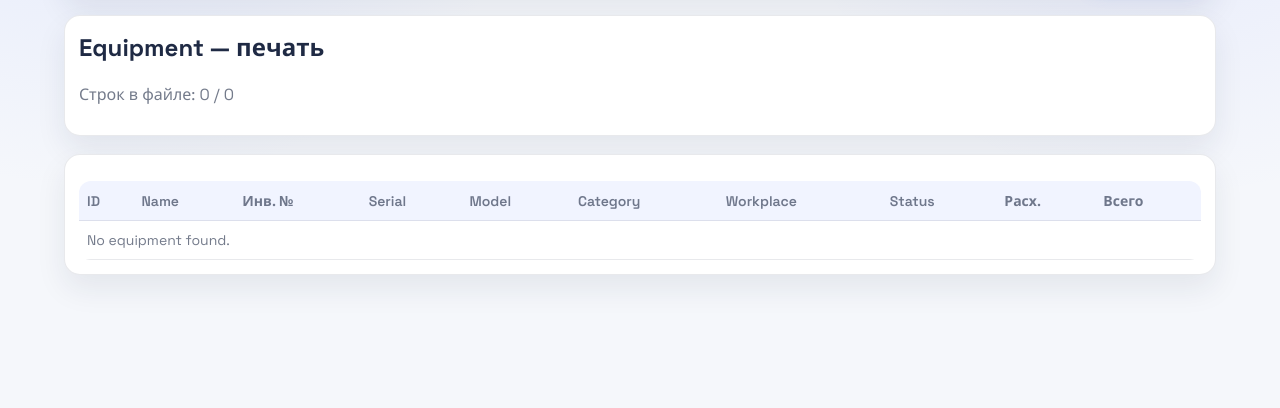
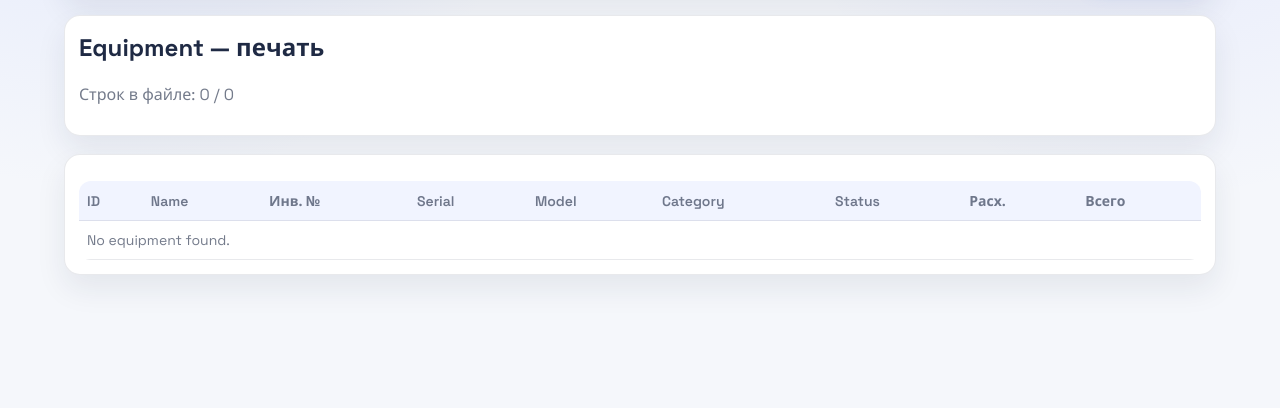
Before and after one commit to Timok951/MPTTools, a Django app: page /equipment/print/ in a window 1280 px wide. Shown: the part 295-703 px from the top of the page. Run offline with Django 5.2, Linux system fonts and the light colour scheme; the visitor is signed in with stand-in values (Sample User, id 1); data comes from the database, SQL or seed files in the repository; data that the repository does not hold is empty.

Commit message:
fixed equipment

```diff
--- a/TIP/inventory/portal_forms.py
+++ b/TIP/inventory/portal_forms.py
@@ -41,13 +41,12 @@ class PortalEquipmentForm(forms.ModelForm):
 
     class Meta:
         model = Equipment
-        fields = _model_fields(Equipment, omit=("inventory_number",))
+        fields = _model_fields(Equipment, omit=("inventory_number", "workplace"))
         labels = {
             "name": "Название",
             "category": "Категория",
             "serial_number": "Серийный номер",
             "model": "Модель",
-            "workplace": "Рабочее место",
             "is_consumable": "Это расходник",
             "status": "Статус",
             "quantity_total": "Количество всего",
--- a/TIP/inventory/templates/inventory/equipment_detail.html
+++ b/TIP/inventory/templates/inventory/equipment_detail.html
@@ -41,7 +41,6 @@
                             <li>Категория: {{ item.category|default:"—" }}</li>
                             <li>Серийный номер: {{ item.serial_number|default:"—" }}</li>
                             <li>Модель: {{ item.model|default:"—" }}</li>
-                            <li>Рабочее место: {{ item.workplace|default:"—" }}</li>
                             <li>Расходник: {% if item.is_consumable %}Да{% else %}Нет{% endif %}</li>
                         </ul>
                     </div>
--- a/TIP/inventory/templates/inventory/equipment_print.html
+++ b/TIP/inventory/templates/inventory/equipment_print.html
@@ -45,7 +45,6 @@
                 <th>{% trans "Serial" %}</th>
                 <th>{% trans "Model" %}</th>
                 <th>{% trans "Category" %}</th>
-                <th>{% trans "Workplace" %}</th>
                 <th>{% trans "Status" %}</th>
                 <th>{% ui_text "Расх." "Cons." %}</th>
                 <th>{% ui_text "Всего" "Total qty" %}</th>
@@ -60,13 +59,12 @@
                 <td>{{ item.serial_number|default:"—" }}</td>
                 <td>{{ item.model|default:"—" }}</td>
                 <td>{{ item.category|default:"—" }}</td>
-                <td>{{ item.workplace|default:"—" }}</td>
                 <td>{{ item.get_status_display }}</td>
                 <td>{% if item.is_consumable %}{% ui_text "Да" "Yes" %}{% else %}{% ui_text "Нет" "No" %}{% endif %}</td>
                 <td>{{ item.quantity_total }}</td>
             </tr>
             {% empty %}
-            <tr><td colspan="10" class="muted">{% trans "No equipment found." %}</td></tr>
+            <tr><td colspan="9" class="muted">{% trans "No equipment found." %}</td></tr>
             {% endfor %}
         </tbody>
     </table>
--- a/TIP/inventory/views.py
+++ b/TIP/inventory/views.py
@@ -984,7 +984,6 @@ def _equipment_list_filtered_queryset(request):
     query = request.GET.get("q", "").strip()
     status = request.GET.get("status", "").strip()
     category = request.GET.get("category", "").strip()
-    workplace = request.GET.get("workplace", "").strip()
     consumable = request.GET.get("consumable", "").strip()
     low_stock = request.GET.get("low_stock", "").strip()
 
@@ -1005,9 +1004,6 @@ def _equipment_list_filtered_queryset(request):
     if category:
         queryset = queryset.filter(category_id=category)
 
-    if workplace:
-        queryset = queryset.filter(workplace_id=workplace)
-
     if consumable:
         queryset = queryset.filter(is_consumable=consumable == "1")
 
@@ -1018,7 +1014,6 @@ def _equipment_list_filtered_queryset(request):
         "q": query,
         "status": status,
         "category": category,
-        "workplace": workplace,
         "consumable": consumable,
         "low_stock": low_stock,
         "show_deleted": "1" if show_deleted else "",
@@ -1039,7 +1034,6 @@ def equipment_export_csv(request):
             "serial_number",
             "model",
             "category",
-            "workplace",
             "status",
             "is_consumable",
             "quantity_total",
@@ -1057,7 +1051,6 @@ def equipment_export_csv(request):
                 eq.serial_number,
                 eq.model,
                 eq.category.name if eq.category_id else "",
-                eq.workplace.name if eq.workplace_id else "",
                 eq.get_status_display(),
                 "1" if eq.is_consumable else "0",
                 eq.quantity_total,
@@ -1158,7 +1151,6 @@ def equipment_list(request):
     query = list_filters["q"]
     status = list_filters["status"]
     category = list_filters["category"]
-    workplace = list_filters["workplace"]
     consumable = list_filters["consumable"]
 
     page_obj = _paginate(request, queryset, page_size)
@@ -1169,7 +1161,6 @@ def equipment_list(request):
     base_filters = {
         "q": query,
         "category": category,
-        "workplace": workplace,
         "consumable": consumable,
     }
     status_filter_links = []
@@ -1202,7 +1193,6 @@ def equipment_list(request):
     context = {
         "equipment": equipment_items,
         "categories": EquipmentCategory.objects.all(),
-        "workplaces": Workplace.objects.all(),
         "status_choices": [(value, status_label_map.get(value, value)) for value in VISIBLE_EQUIPMENT_STATUSES],
         "status_filter_links": status_filter_links,
         "can_manage_equipment": can_manage_equipment,
```
Also changed, not shown: TIP/inventory/templates/inventory/equipment_list.html (+0 -13 lines).
